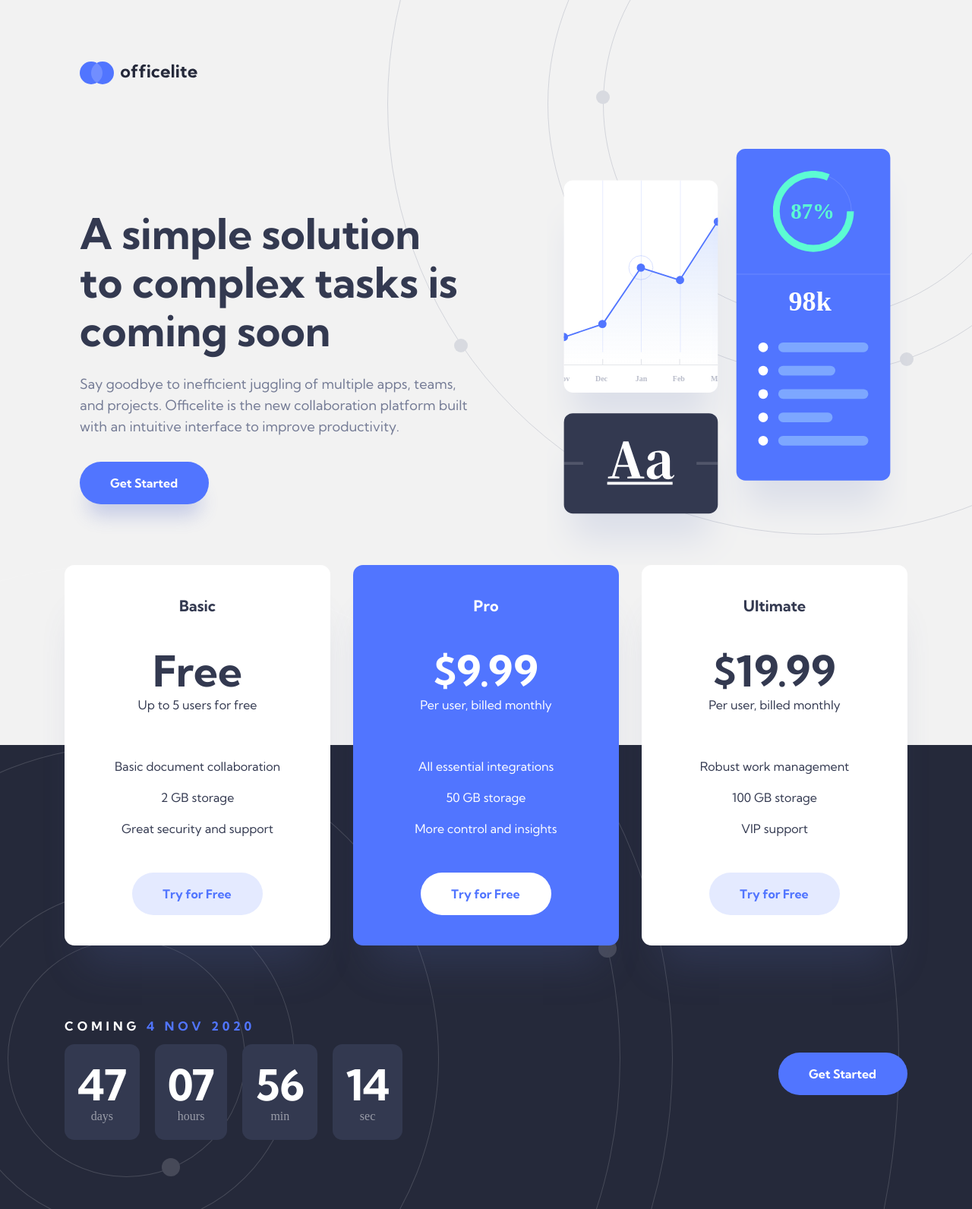
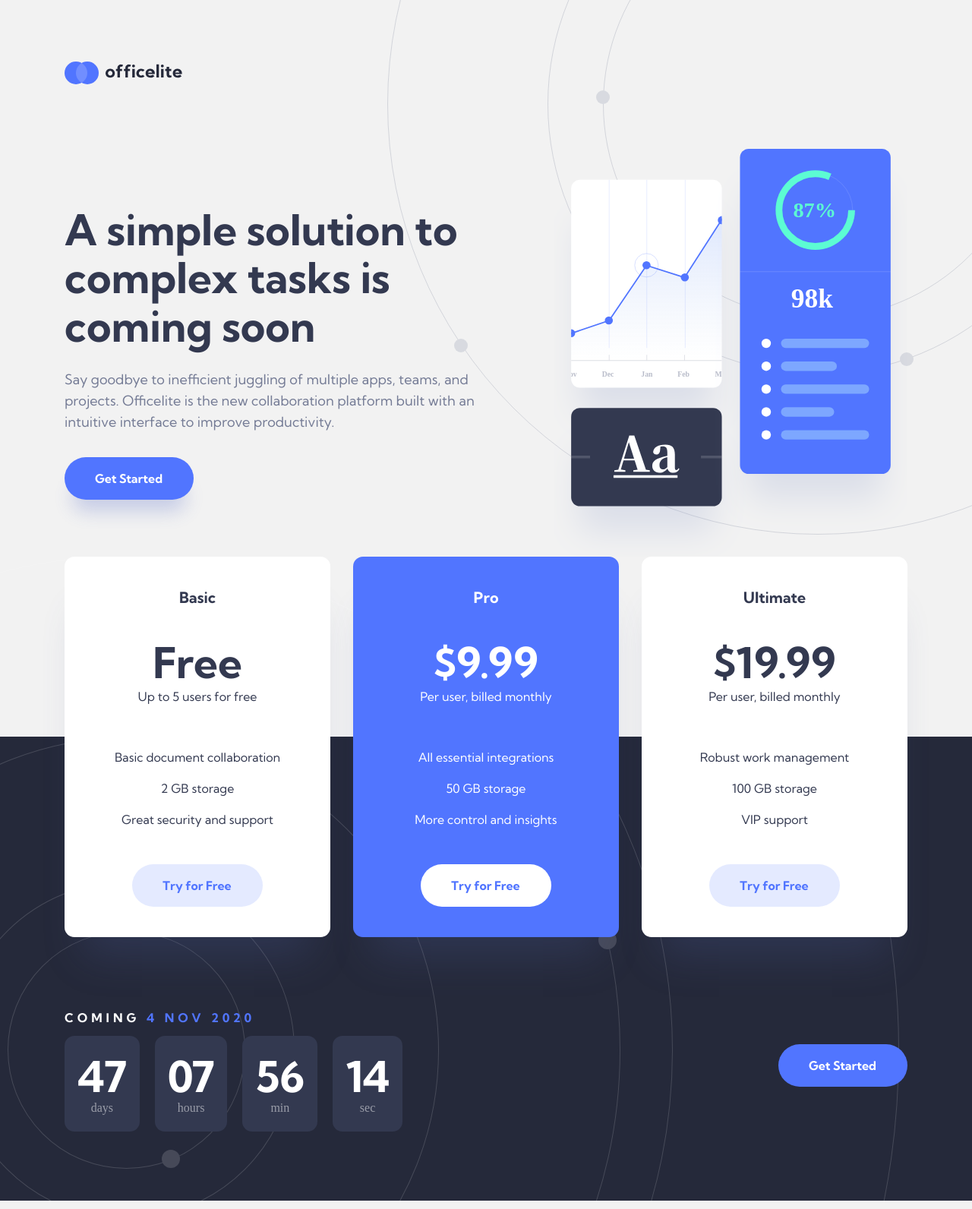
Before and after one commit to FelipeAmorimDev/Officelite-coming-soon-site, a plain HTML site: page index.html in a window 1280 px wide. Shown: the whole page at 76% size. Drawn offline with Linux system fonts and the light colour scheme.

Commit message:
Tamanho dos elementos ajustado

```diff
--- a/css/componentes/tipografias.css
+++ b/css/componentes/tipografias.css
@@ -35,7 +35,7 @@
   font-weight: 400;
 }
 
-@media (max-width:900px){
+@media (max-width:1100px){
   .font-1-xxl{
     font-size: 2.5rem;
   }
--- a/css/gerais/header.css
+++ b/css/gerais/header.css
@@ -1,10 +1,6 @@
 .header-container{
-  max-width: 1110px;
+  max-width: 1150px;
   margin: 0 auto;
-  padding: 81px 0px;
+  padding: 81px 20px;
   box-sizing: border-box;
 }
-
-.header-container a{
-  margin-left: 20px;
-}
--- a/css/home/conteudo-principal.css
+++ b/css/home/conteudo-principal.css
@@ -1,8 +1,8 @@
 .conteudo-principal{
   display: grid;
-  grid-template-columns: minmax(360px,1fr) minmax(auto,475px);
-  max-width: 1110px;
-  padding: 0px 0px;
+  grid-template-columns: minmax(300px,auto) minmax(200px,475px);
+  max-width: 1150px;
+  padding: 0px 20px;
   gap: 80px;
   margin: 0 auto;
   box-sizing: border-box;
@@ -17,13 +17,19 @@
   margin: 24px 0px 32px 0px;
 }
 
-.conteudo-principal-texto{
+/* .conteudo-principal-texto{
   margin-left: 20px;
   margin-right: 20px;
-}
+} */
 .conteudo-principal-texto a{
   box-shadow: 0px 25px 25px -10px rgba(63, 91, 194, 0.247159);
 
+}
+
+@media(max-width:1200px){
+  .conteudo-principal{
+    gap: 40px;
+  }
 }
 
 @media (max-width:700px){
--- a/css/home/planos-container.css
+++ b/css/home/planos-container.css
@@ -4,15 +4,15 @@
   background-position: right 96px bottom -820px, left top;
   background-repeat: no-repeat,no-repeat;
   background-size: 2036,cover;
-  padding: 0px 20px;
+
 
 
 }
 
 .plano-container {
   box-sizing: border-box;
-  max-width: 1110px;
-  padding: 0px 0px;
+  max-width: 1150px;
+  padding: 0px 20px;
   margin: 0 auto;
 }
 
--- a/index.html
+++ b/index.html
@@ -30,7 +30,7 @@
         <a href="#" class="botao1">Get Started</a>
       </div>
       <picture>
-        <img src="./assets/home/illustration-charts.svg" alt="" aria-hidden="true">
+        <img src="./assets/home/illustration-charts.svg" alt="" aria-hidden="true" width="475">
       </picture>
     </section>
 
```
